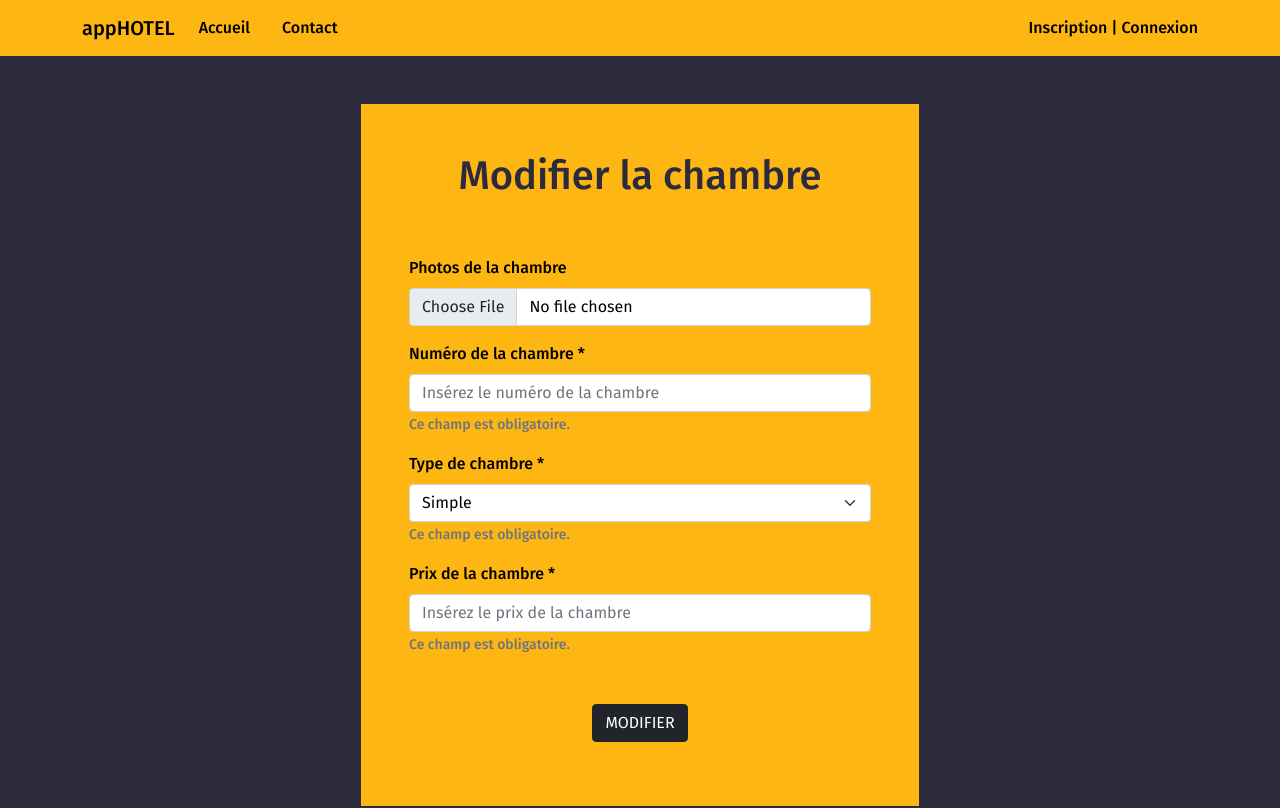
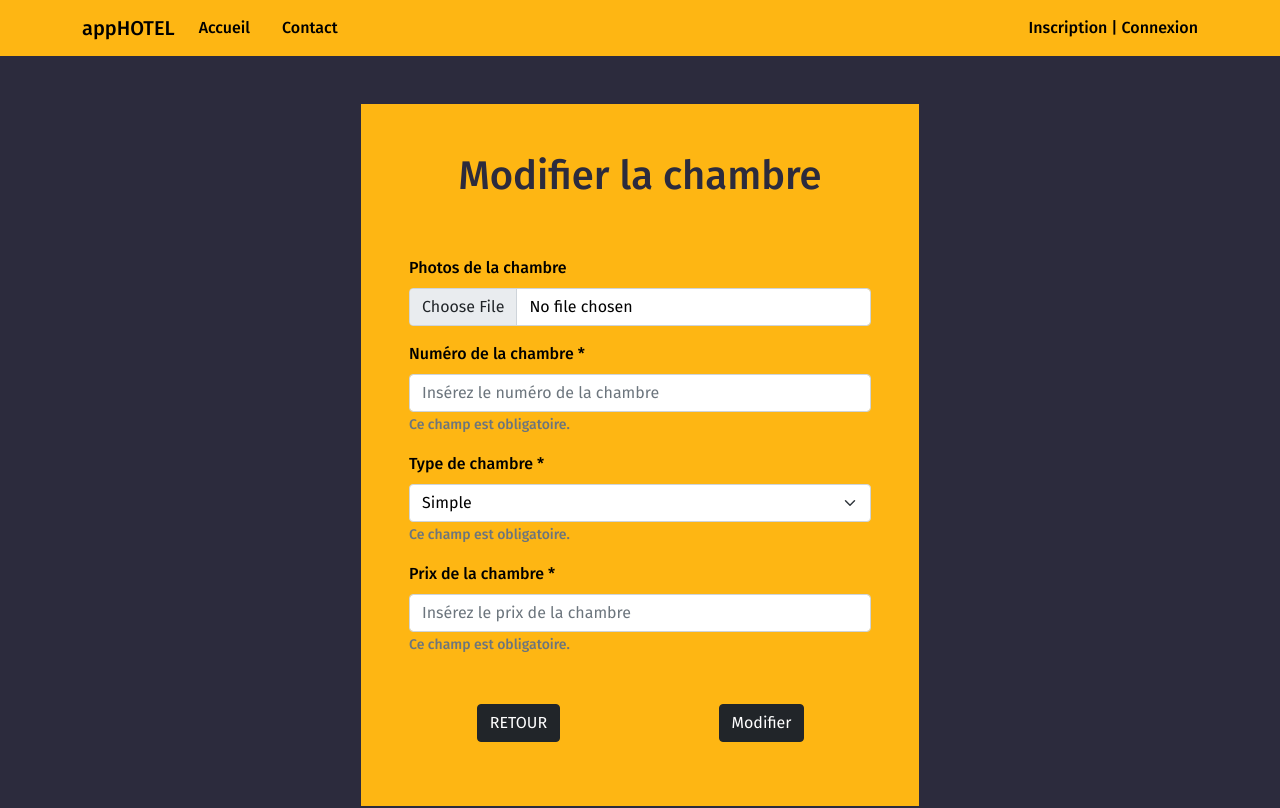
Before and after one commit to aDavroult/frontapp, a React (Create React App) app: page /room-edit/1 in a window 1280 px wide. Shown: the top 808 px of the page. Built offline with nearby package versions, Linux system fonts and the light colour scheme; no server answers.

Commit message:
add link

```diff
--- a/src/components/pages/EditRoom.jsx
+++ b/src/components/pages/EditRoom.jsx
@@ -6,7 +6,9 @@ import {useHistory} from 'react-router-dom';
 import axios from 'axios';
 import { verifietoken } from '../outils/helpers'
 
-import { useParams } from "react-router-dom";
+import { useParams, Link } from "react-router-dom";
+
+
 
 
 
@@ -114,9 +116,14 @@ const EditRoom = () => {
                             </Form.Group>
 
                             <Row className="mt-5">
-                                <Col md={12} className="text-center mb-3">
+                                <Col md={6} className="text-center mb-3">
+                                    <Button variant="dark btn-block" type="submit">
+                                        <Link className="white" to="/room-list">RETOUR</Link>
+                                    </Button>
+                                </Col>
+                                <Col md={6} className="text-center mb-3">
                                     <Button variant="dark btn-block" type="submit" className="white">
-                                        MODIFIER
+                                        Modifier
                                     </Button>
                                 </Col>
                             </Row>
--- a/src/components/pages/RoomList.jsx
+++ b/src/components/pages/RoomList.jsx
@@ -1,5 +1,4 @@
-import React from 'react';
-
+import React, { useState, useEffect } from 'react';
 import {Container, Row, Col, Button, Table} from "react-bootstrap";
 
 import { FontAwesomeIcon } from '@fortawesome/react-fontawesome';
@@ -9,6 +8,7 @@ import { faEdit } from '@fortawesome/fontawesome-free-solid';
 import { faTrash } from '@fortawesome/fontawesome-free-solid'
 
 import axios from 'axios';
+import { Link } from 'react-router-dom';
 
 const RoomList = () => {
 
@@ -54,9 +54,9 @@ const RoomList = () => {
                                     <td>{roomsList.number}</td>
                                     <td>{roomsList.type}</td>
                                     <td>{roomsList.price}€</td>
-                                    <td><a href={"/room-view/"+ roomsList.id}><FontAwesomeIcon icon={faEye}/></a></td>
-                                    <td><a href={"/room-edit/"+ roomsList.id}><FontAwesomeIcon icon={faEdit} /></a></td>
-                                    <td><a href={"/rooms/"+ roomsList.id}><FontAwesomeIcon icon={faTrash} /></a></td>
+                                    <td><Link to={"/room-view/"+ roomsList.id}><FontAwesomeIcon icon={faEye}/></Link></td>
+                                    <td><Link to={"/room-edit/"+ roomsList.id}><FontAwesomeIcon icon={faEdit} /></Link></td>
+                                    <td><Link to={"/rooms/"+ roomsList.id}><FontAwesomeIcon icon={faTrash} /></Link></td>
                                 </tr>
                             ))}
                         </tbody>
```
